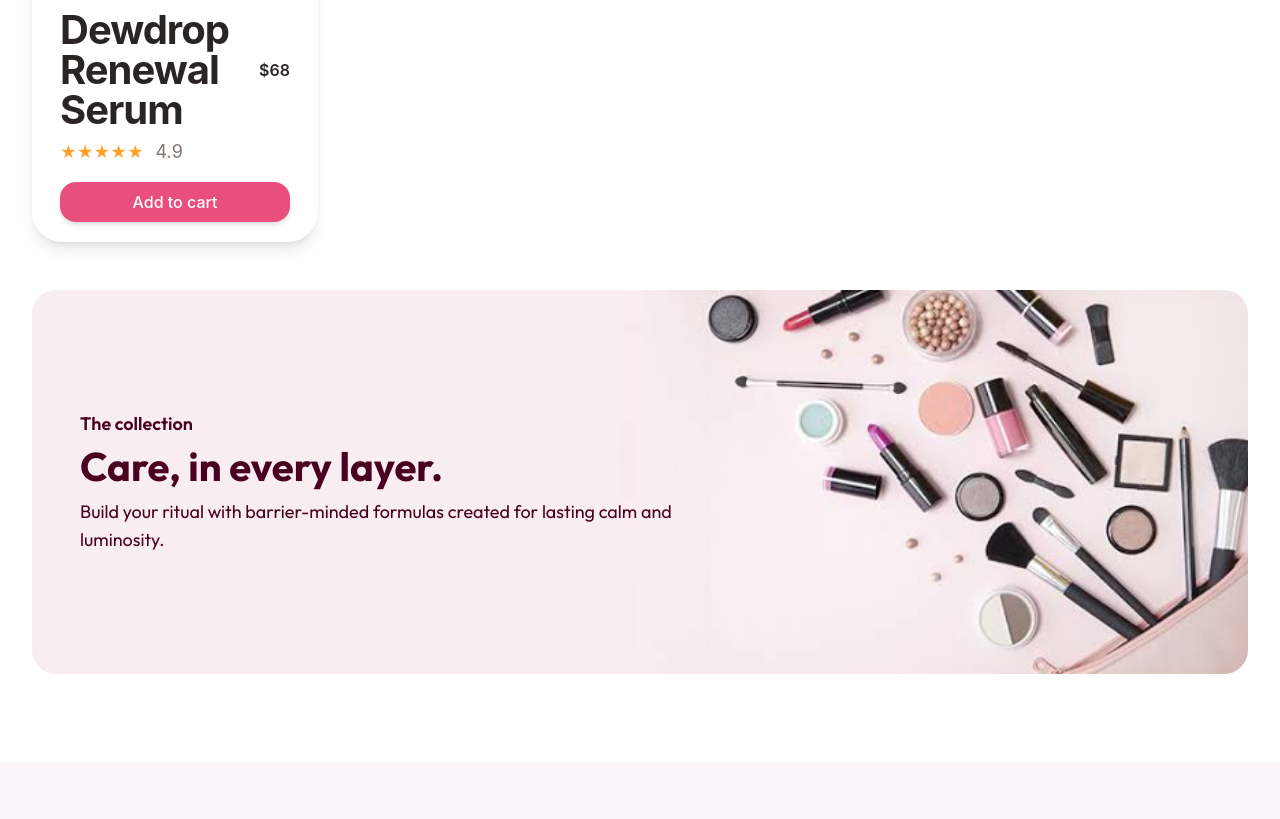
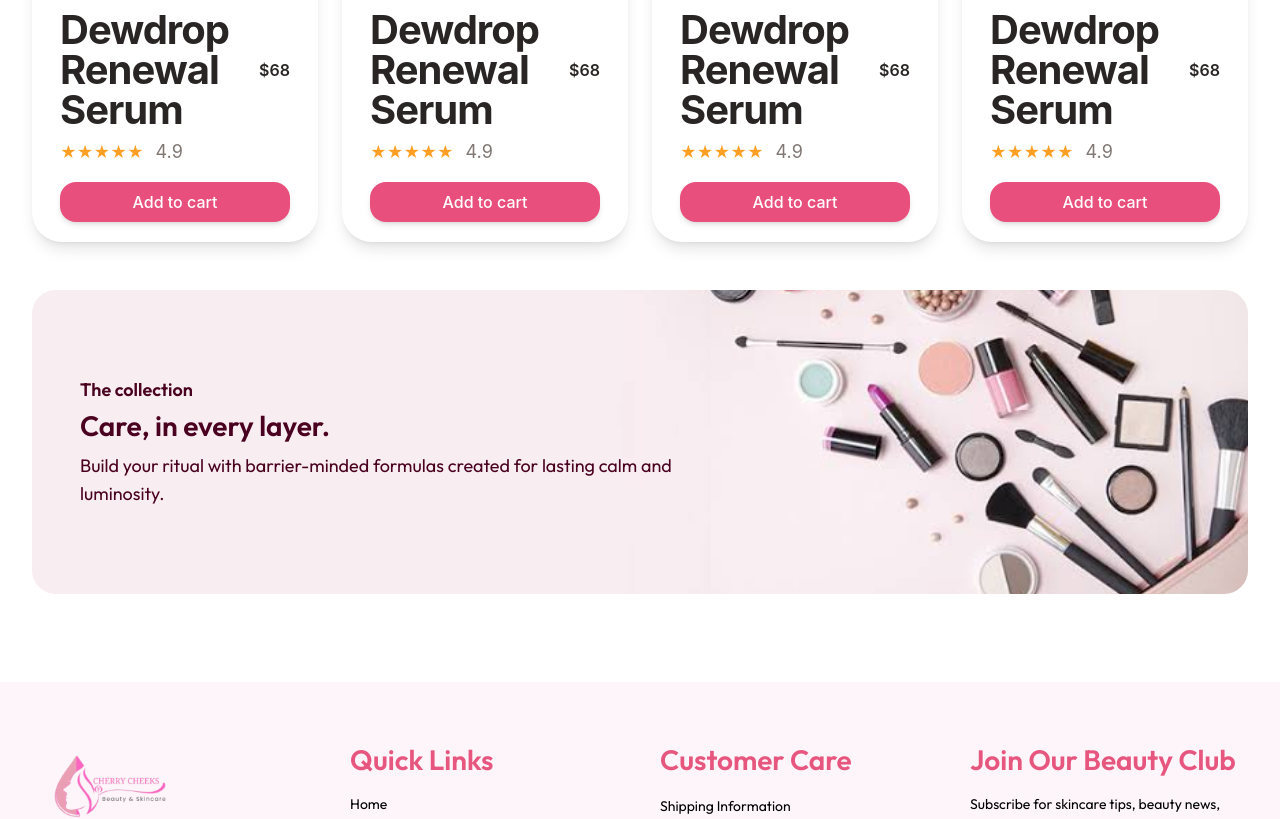
Before and after one commit to Seyhaz-Dev/Cherry-Cheeks-Cosmetics, a React (Vite) app: page /shop in a window 1280 px wide. Shown: the part 480-1299 px from the top of the page. Built offline with nearby package versions, Linux system fonts and the light colour scheme.

Commit message:
done feat/shop

```diff
--- a/src/index.css
+++ b/src/index.css
@@ -26,9 +26,9 @@ h2 {
 }
 
 h3 {
-  font-size: 22px;
+  font-size: 28px;
   line-height: 1;
-  font-weight: 400;
+  font-weight: 600;
 }
 
 h4 {
--- a/src/pages/Shop.jsx
+++ b/src/pages/Shop.jsx
@@ -13,20 +13,24 @@ function Shop() {
 
         <div className="mb-12">
           <div className="grid grid-cols-1 gap-6 sm:grid-cols-2 lg:grid-cols-3 xl:grid-cols-4">
-            <ProductCard image="src/assets/productcard.png" category="Serum"        name="Dewdrop Renewal Serum" price="68" rating="4.9" isBestseller={true}/>
+            <ProductCard image="src/assets/productcard.png" category="Serum" name="Dewdrop Renewal Serum" price="68" rating="4.9" isBestseller={true}/>
+            <ProductCard image="src/assets/productcard.png" category="Serum" name="Dewdrop Renewal Serum" price="68" rating="4.9" isBestseller={true}/>
+            <ProductCard image="src/assets/productcard.png" category="Serum" name="Dewdrop Renewal Serum" price="68" rating="4.9" isBestseller={true}/>
+            <ProductCard image="src/assets/productcard.png" category="Serum" name="Dewdrop Renewal Serum" price="68" rating="4.9" isBestseller={true}/>
           </div>
+
         </div>
 
         <div className="relative mx-auto my-12 overflow-hidden rounded-3xl">
-          <img src={shopBanner} alt="Makeup products arranged on a pale pink background" className="h-48 w-full object-cover sm:h-64 md:h-80 lg:h-96" />
+          <img src={shopBanner} alt="Makeup products arranged on a pale pink background" className="h-38 w-full object-cover sm:h-64 md:h-70 lg:h-76" />
 
           <div className="absolute inset-0  flex flex-col items-center justify-center p-4 text-center sm:items-start sm:text-left sm:p-6 md:p-8 lg:p-12">
             <p className="text-xs font-semibold text-[var(--color-text)] sm:text-sm md:text-base lg:text-lg">
               The collection
             </p>
-            <h2 className="mt-2 text-xl font-bold text-[var(--color-text)] sm:text-2xl md:text-3xl lg:text-4xl">
+            <h3 className="mt-2 text-xl font-bold text-[var(--color-text)] sm:text-2xl md:text-3xl lg:text-4xl">
               Care, in every layer.
-            </h2>
+            </h3>
             <p className="mt-3 max-w-2xl text-xs text-[var(--color-text)] sm:text-sm md:text-base lg:text-lg">
               Build your ritual with barrier-minded formulas created for lasting calm and luminosity.
             </p>
```
